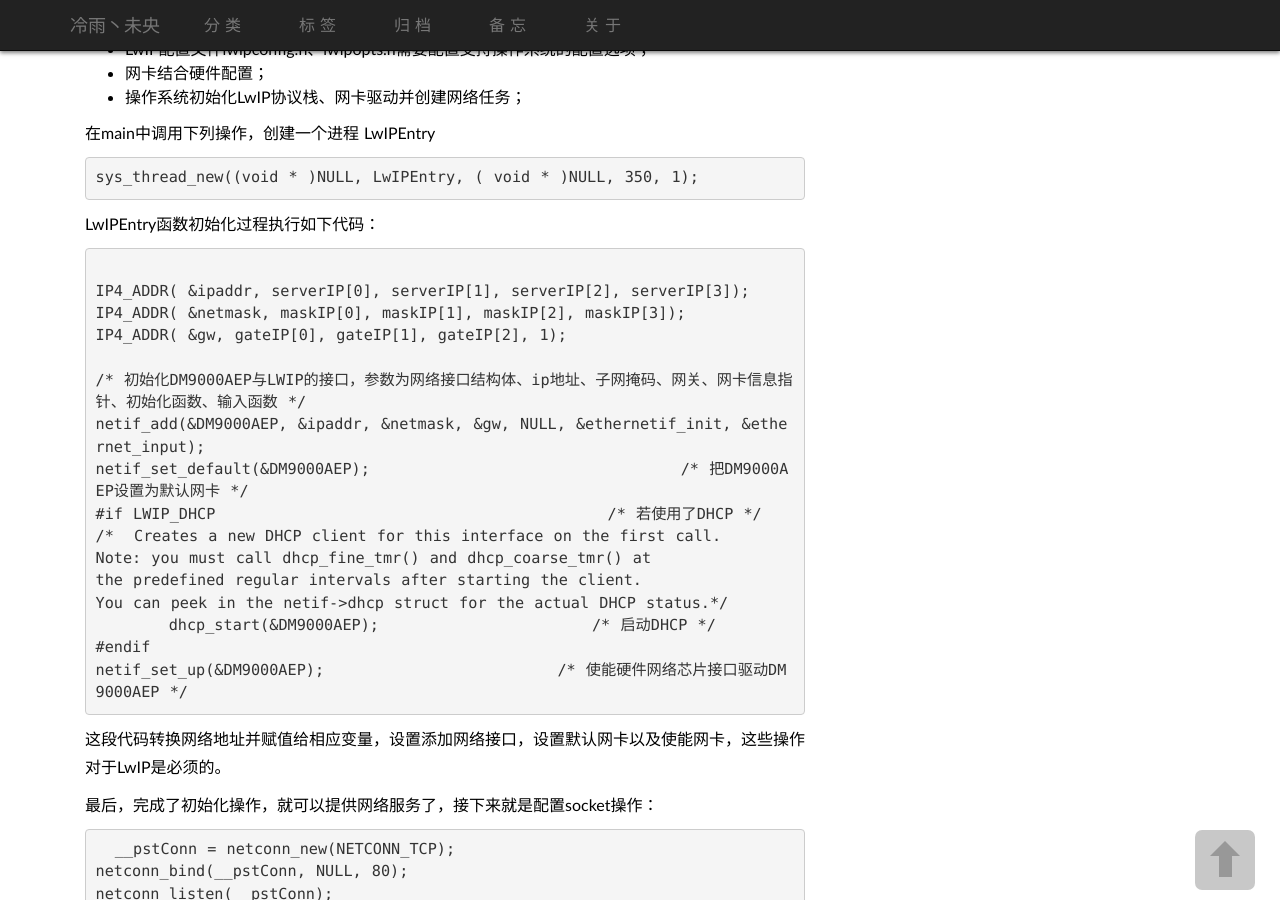
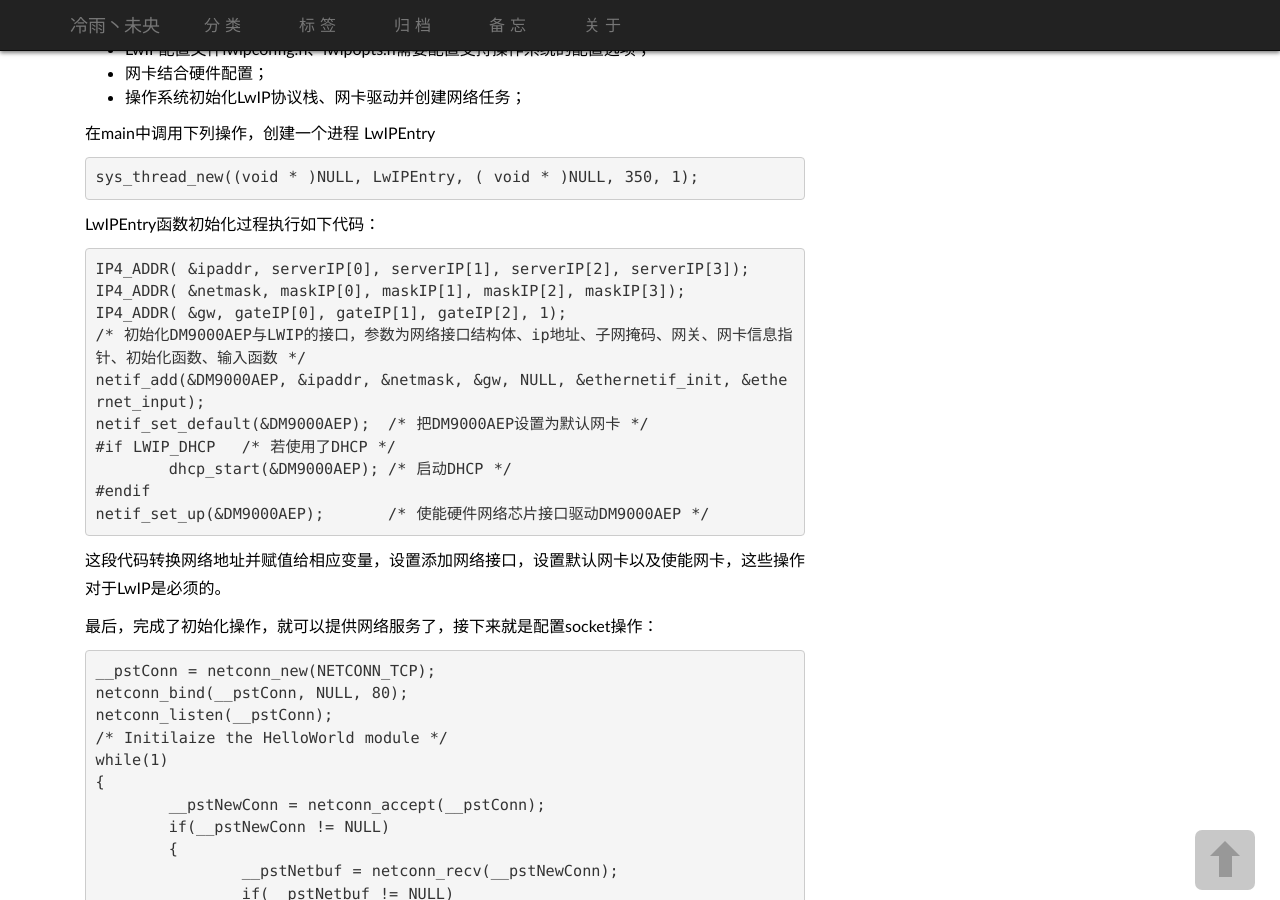
Before and after one commit to jeehong/jeehong.github.io, a Jekyll site: the page built from _posts/2016-04-20-project-glow-tube-clock.md, in a window 1280 px wide and 900 px high, scrolled down 4618 px. Built offline with Jekyll 4.4.1, drawn with Linux system fonts in a browser that asks for light colours; some web fonts are replaced; a script that is not in the unit is left out; comment, search, counter and statistics services are not loaded.

Commit message:
更新辉光管时钟博文06 2016/4/28

```diff
--- a/_posts/2016-04-20-project-glow-tube-clock.md
+++ b/_posts/2016-04-20-project-glow-tube-clock.md
@@ -55,33 +55,26 @@ tags:	    [diy, project]
 <pre><code>sys_thread_new((void * )NULL, LwIPEntry, ( void * )NULL, 350, 1);
 </code></pre>
 <p>LwIPEntry函数初始化过程执行如下代码：</p>
-<pre><code>
-IP4_ADDR( &ipaddr, serverIP[0], serverIP[1], serverIP[2], serverIP[3]);
+<pre><code>IP4_ADDR( &ipaddr, serverIP[0], serverIP[1], serverIP[2], serverIP[3]);
 IP4_ADDR( &netmask, maskIP[0], maskIP[1], maskIP[2], maskIP[3]);
 IP4_ADDR( &gw, gateIP[0], gateIP[1], gateIP[2], 1);
-
 /* 初始化DM9000AEP与LWIP的接口，参数为网络接口结构体、ip地址、子网掩码、网关、网卡信息指针、初始化函数、输入函数 */
 netif_add(&DM9000AEP, &ipaddr, &netmask, &gw, NULL, &ethernetif_init, &ethernet_input);
-netif_set_default(&DM9000AEP);					/* 把DM9000AEP设置为默认网卡 */
-#if LWIP_DHCP	   		                     	/* 若使用了DHCP */
-/*  Creates a new DHCP client for this interface on the first call.
-Note: you must call dhcp_fine_tmr() and dhcp_coarse_tmr() at
-the predefined regular intervals after starting the client.
-You can peek in the netif->dhcp struct for the actual DHCP status.*/
-	dhcp_start(&DM9000AEP);                     /* 启动DHCP */
+netif_set_default(&DM9000AEP);	/* 把DM9000AEP设置为默认网卡 */
+#if LWIP_DHCP	/* 若使用了DHCP */
+	dhcp_start(&DM9000AEP);	/* 启动DHCP */
 #endif
-netif_set_up(&DM9000AEP);                       /* 使能硬件网络芯片接口驱动DM9000AEP */
+netif_set_up(&DM9000AEP);	/* 使能硬件网络芯片接口驱动DM9000AEP */
 </code></pre>
 <p>这段代码转换网络地址并赋值给相应变量，设置添加网络接口，设置默认网卡以及使能网卡，这些操作对于LwIP是必须的。</p>
 <p>最后，完成了初始化操作，就可以提供网络服务了，接下来就是配置socket操作：</p>
-<pre><code>  __pstConn = netconn_new(NETCONN_TCP);
+<pre><code>__pstConn = netconn_new(NETCONN_TCP);
 netconn_bind(__pstConn, NULL, 80);
 netconn_listen(__pstConn);
 /* Initilaize the HelloWorld module */
 while(1)
 {
 	__pstNewConn = netconn_accept(__pstConn);
-
 	if(__pstNewConn != NULL)
 	{
 		__pstNetbuf = netconn_recv(__pstNewConn);
@@ -89,10 +82,8 @@ while(1)
 		{
 			netconn_write(__pstNewConn, "HTTP/1.1 200 OK\r\nContent-type: text/html\r\n\r\n", 44, NETCONN_COPY);
 			netconn_write(__pstNewConn, "&lt;body&gt;&lt;h1&gt;这是LWIP TCP测试！&lt;/h1&gt;&lt;/body&gt;", 40, NETCONN_COPY);
-
 			netbuf_delete(__pstNetbuf);
 		}
-
 		netconn_close(__pstNewConn);
 		while(netconn_delete(__pstNewConn) != ERR_OK)
 			vTaskDelay(1);
```
